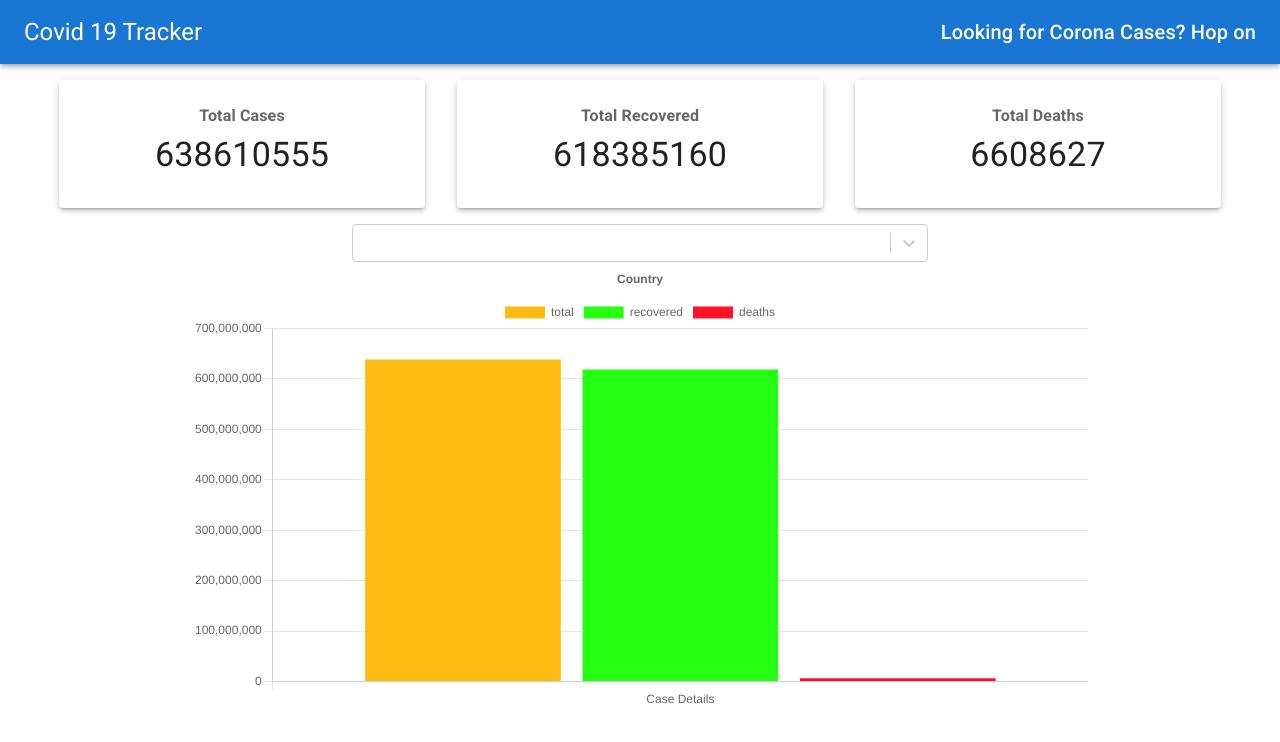
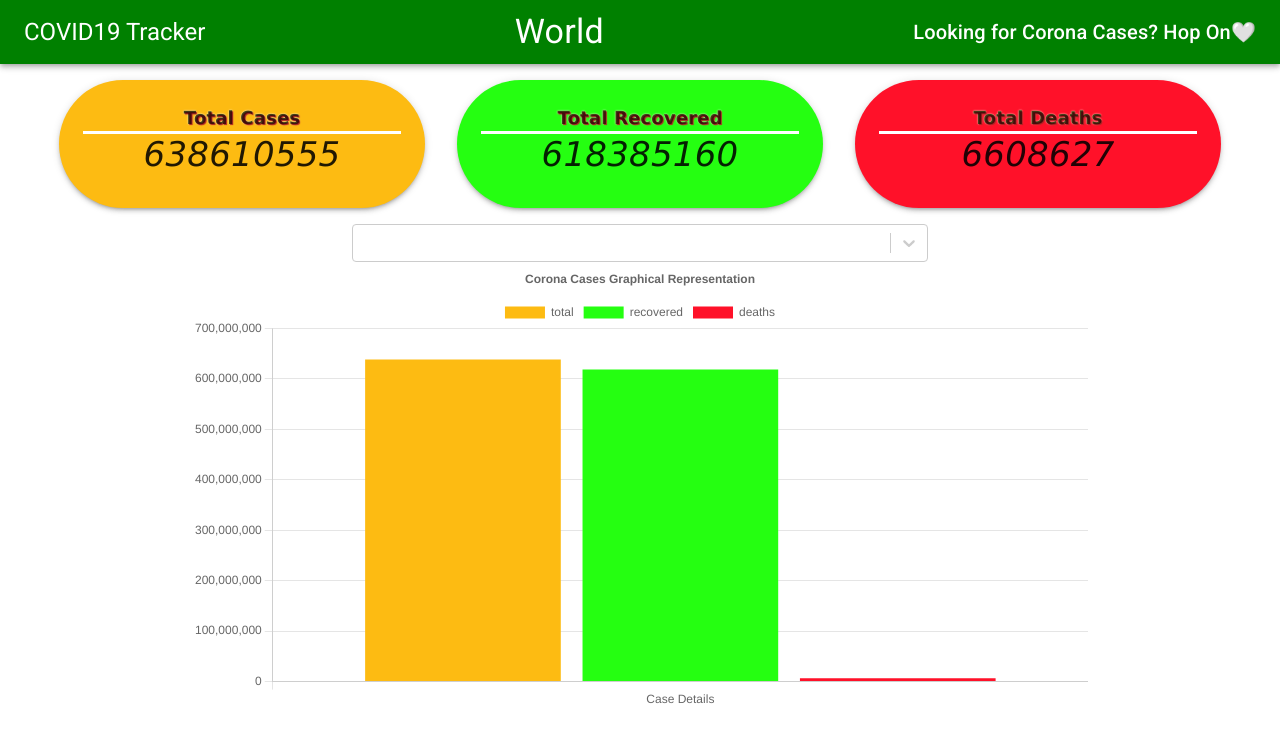
Before and after one commit to ehtashamtoor/covid19tracker, a React (Create React App) app: page / in a window 1280 px wide. Shown: the top 742 px of the page. Built offline with nearby package versions, Linux system fonts and the light colour scheme; no server answers.

Commit message:
Final touch to design
Styling to Navbar
styling to Cards

```diff
--- a/public/index.html
+++ b/public/index.html
@@ -11,7 +11,7 @@
 
   <link rel="stylesheet" href="https://fonts.googleapis.com/icon?family=Material+Icons" />
 
-  <title>Covid 19 Tracker</title>
+  <title>Covid19 Tracker</title>
 </head>
 
 <body>
--- a/src/App.css
+++ b/src/App.css
@@ -1,11 +1,34 @@
 
-
+/* Card component */
 .CardWrapper{
     display: flex;
     justify-content: center;
     flex-wrap: wrap;
 }
 
+#card{
+    font-weight: bold !important;
+}
+
+#titleType{
+    border-bottom: 3px solid white;
+    text-shadow: 1px 1px 1px rgb(171, 30, 30), 0 0 0 rgb(166, 170, 63), 0 0 0.1em white;
+    font-size: large;
+    font-family: Verdana, Geneva, Tahoma, sans-serif;
+}
+#numbers{
+    font-style: italic;
+    font-family: Verdana, Geneva, Tahoma, sans-serif;
+}
+.BgYellow{
+    background: #fdbb12 !important;
+}
+.BgGreen{
+    background: #25ff11 !important;
+}
+.BgRed{
+    background: #ff1129 !important;
+}
 .queryWrapper{
     display: flex;
     justify-content: center;
@@ -14,10 +37,9 @@
 .select{
     width: 45%;
 }
-.findBtn{
-    margin: 0 5px !important;
-}
 
+
+/* Chart Component */
 .chart {
     height: 70vh;
     width: 70vw;
@@ -25,7 +47,7 @@
 }
 
 
-
+/*Custom Media Queries */
 @media screen and (max-width: 450px) {
     .chart{
         height: 120vh;
--- a/src/App.js
+++ b/src/App.js
@@ -113,7 +113,7 @@ function App() {
         {
           label: 'total',
           data: [totalCases],
-          backgroundColor: ["#fdbb12", "#25ff11", "#ff1129"]
+          backgroundColor: ["#fdbb12",]
         },
         {
           label: 'recovered',
@@ -130,17 +130,17 @@ function App() {
   }
 
   return (
-    <div>
-      <Navbar />
+    <div  className='App'>
+      <Navbar selectedCountry={selectedCountry}/>
       <div className='CardWrapper'>
 
-        <CardBox TitleType={'Total Cases'} CaseDetails={totalCases || 638610555} />
-        <CardBox TitleType={'Total Recovered'} CaseDetails={recovered || 618385160} />
-        <CardBox TitleType={'Total Deaths'} CaseDetails={deaths || 6608627} />
+        <CardBox TitleType={'Total Cases'} CaseDetails={totalCases || 638610555} style="BgYellow"/>
+        <CardBox TitleType={'Total Recovered'} CaseDetails={recovered || 618385160} style="BgGreen"/>
+        <CardBox TitleType={'Total Deaths'} CaseDetails={deaths || 6608627} style="BgRed"/>
       </div>
 
       <div className='queryWrapper'>
-        <Select options={options} value={{ label: selectedCountry }} onChange={getCountry} className='select' placeholder={<div>Type to search</div>} />
+        <Select options={options} value={{label: selectedCountry }} onChange={getCountry} className='select' placeholder={<div>Choose Country</div>}/>
       </div>
 
       <div className='chart'>
--- a/src/components/Card/Card.js
+++ b/src/components/Card/Card.js
@@ -3,15 +3,15 @@ import Card from '@mui/material/Card';
 import CardContent from '@mui/material/CardContent';
 import Typography from '@mui/material/Typography';
 
-const CardBox = ({ CaseDetails, TitleType }) => {
+const CardBox = ({ CaseDetails, TitleType, style }) => {
 
     return (
-        <Card sx={{ width: 350, m: 2, boxShadow: 3, textAlign: 'center', padding: 1 }}>
+        <Card sx={{ width: 350, m: 2, boxShadow: 3, textAlign: 'center', padding: 1, borderRadius:40 }} className={'' + style} id='card'>
             <CardContent>
-                <Typography color="text.secondary" gutterBottom>
+                <Typography color="text.secondary" id='titleType'>
                     <strong>{TitleType}</strong>
                 </Typography>
-                <Typography variant="h4" component="div">
+                <Typography variant="h4" component="div" id='numbers'>
                     {CaseDetails}
                 </Typography>
             </CardContent>
--- a/src/components/Chart/Chart.js
+++ b/src/components/Chart/Chart.js
@@ -7,6 +7,7 @@ import { Chart as ChartJS, LineController, LineElement, PointElement, LinearScal
 ChartJS.register(LineController, LineElement, PointElement, LinearScale, Title);
 
 const Chartt = ({ chartData }) => {
+
     return (
             <Chart
                 type='bar'
@@ -15,7 +16,8 @@ const Chartt = ({ chartData }) => {
                     plugins: {
                         title: {
                             display: true,
-                            text: "Country"
+                            text: "Corona Cases Graphical Representation",
+
                         },
                         legend: {
                             display: true,
--- a/src/components/Chart/chart.css
+++ /dev/null
@@ -1,3 +0,0 @@
-.chart {
-    height: 60vh;
-}
--- a/src/components/navbar/Navbar.js
+++ b/src/components/navbar/Navbar.js
@@ -4,16 +4,19 @@ import Box from '@mui/material/Box';
 import Toolbar from '@mui/material/Toolbar';
 import Typography from '@mui/material/Typography';
 
-const Navbar = () => {
+const Navbar = ({ selectedCountry }) => {
     return (
-        <Box sx={{ flexGrow: 1 }}>
-            <AppBar position="static">
+        <Box sx={{ flexGrow: 1, Color: 'green' }}>
+            <AppBar position="static" sx={{backgroundColor: 'green'}}>
                 <Toolbar>
                     <Typography variant="h5" component="div" sx={{ flexGrow: 1 }}>
-                        Covid 19 Tracker
+                        COVID19 Tracker
+                    </Typography>
+                    <Typography variant="h4" component="div" sx={{ flexGrow: 1 }}>
+                        {selectedCountry || "World"}
                     </Typography>
                     <Typography variant="h6" component="div" sx={{ flexGrow: 0 }}>
-                        Looking for Corona Cases? Hop on
+                        Looking for Corona Cases? Hop On🤍
                     </Typography>
                 </Toolbar>
             </AppBar>
```
